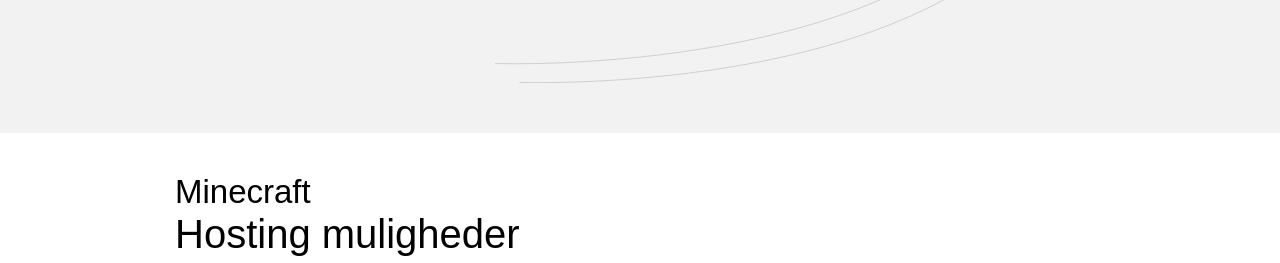
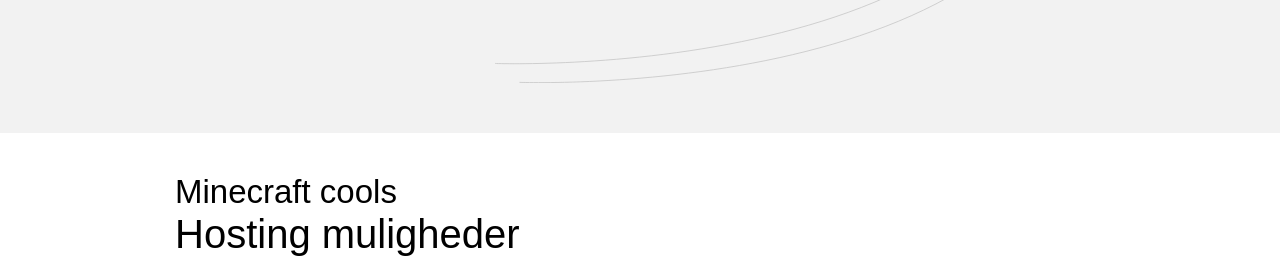
Before and after one commit to Niel6384/Web-design-of-a-minecraft-server, a plain HTML site: page pages/index.html in a window 1280 px wide. Shown: the part 932-1195 px from the top of the page. Drawn offline with Linux system fonts and the light colour scheme; a web font is replaced by a local one.

Commit message:
second commitment

```diff
--- a/pages/index.html
+++ b/pages/index.html
@@ -46,7 +46,7 @@
 
         <div class="row">
           <div class="column">
-            <h3 class="Content_above">Minecraft</h3>
+            <h3 class="Content_above">Minecraft cools</h3>
             <h1 class="Content_title">Hosting muligheder</h1>
           </div>
             <div class="column column-one-third">
```
